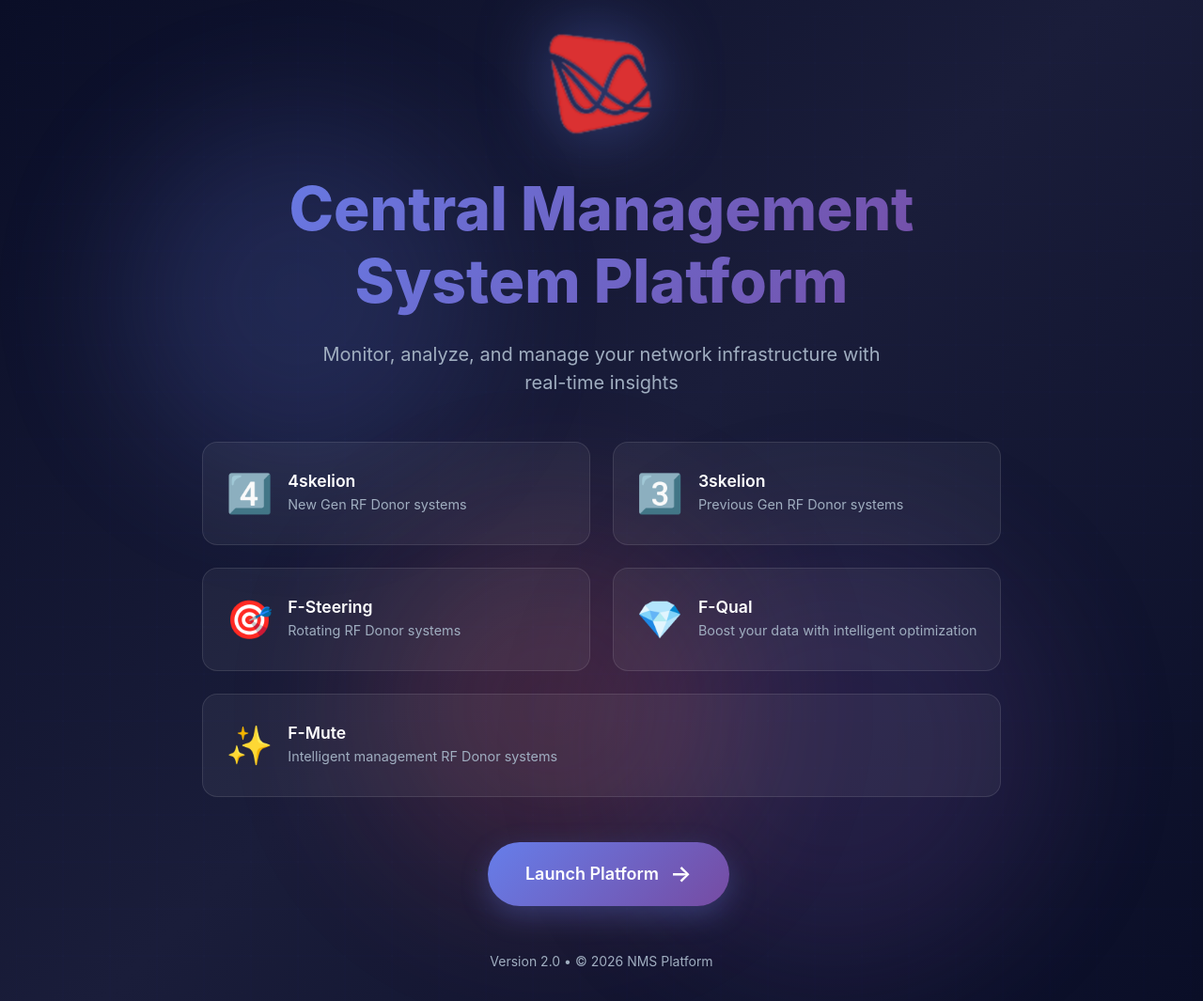
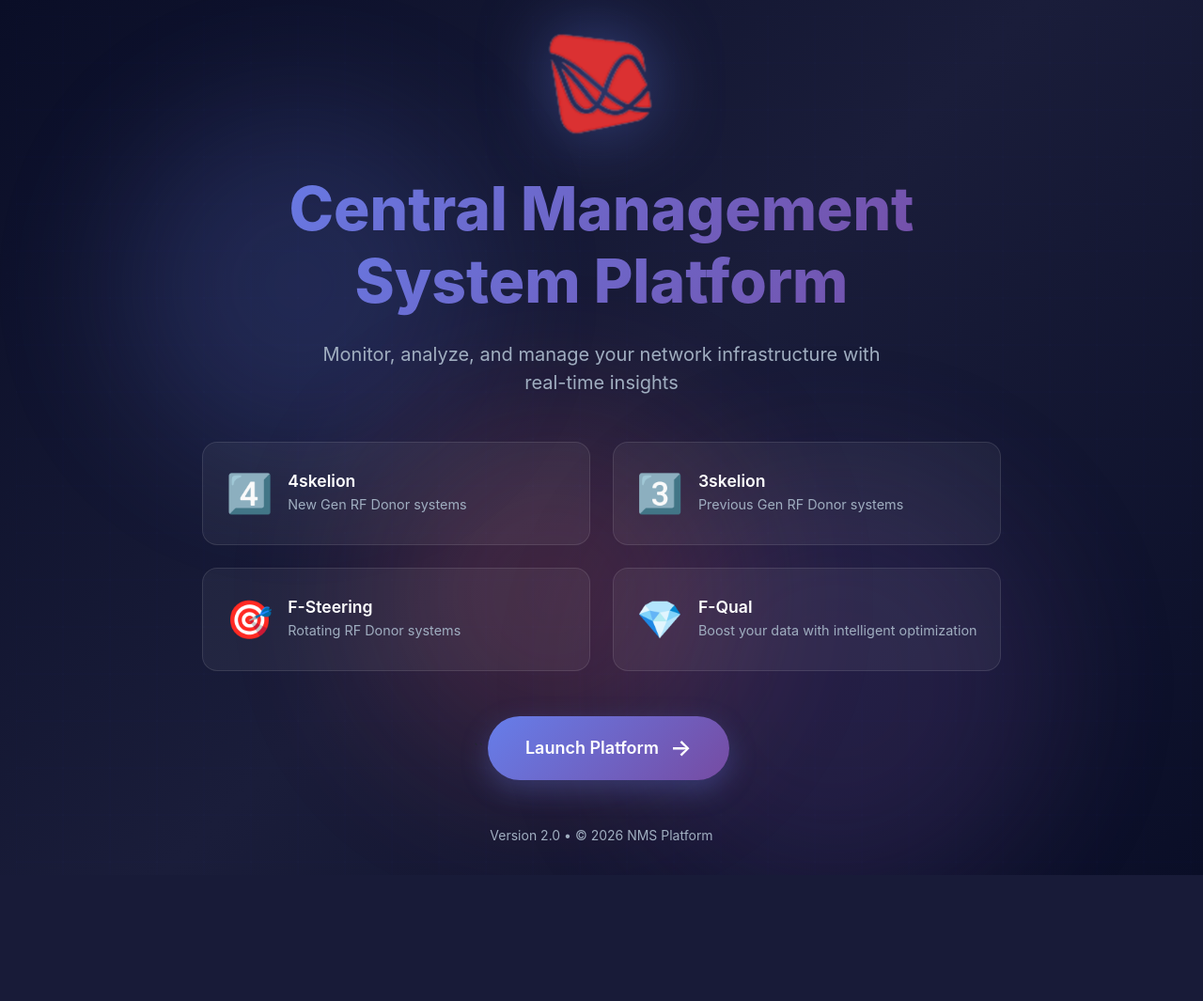
Before and after one commit to Yourias7/nms-platform-upgrade, a FastAPI app: page / in a window 1280 px wide. Shown: the whole page at 94% size. After the commit the page ends 931 px from the top, so only its background shows below. Run offline with FastAPI, Linux system fonts and the light colour scheme.

Commit message:
Removed fifth option from home

```diff
--- a/templates/home.html
+++ b/templates/home.html
@@ -69,14 +69,6 @@
               <p>Boost your data with intelligent optimization</p>
             </div>
           </div>
-
-          <div class="feature-card" style="grid-column: span 2;">
-            <div class="feature-icon">✨</div>
-            <div class="feature-text">
-              <h3>F-Mute</h3>
-              <p>Intelligent management RF Donor systems</p>
-            </div>
-          </div>
         </div>``
 
 
```
